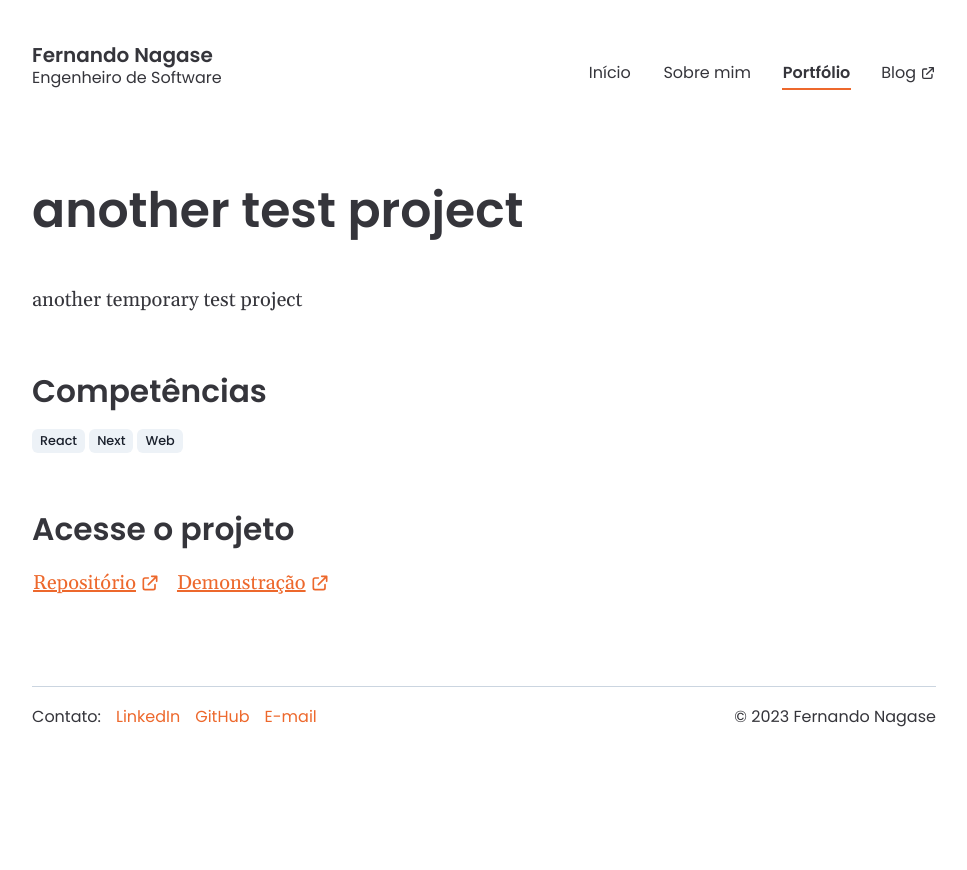
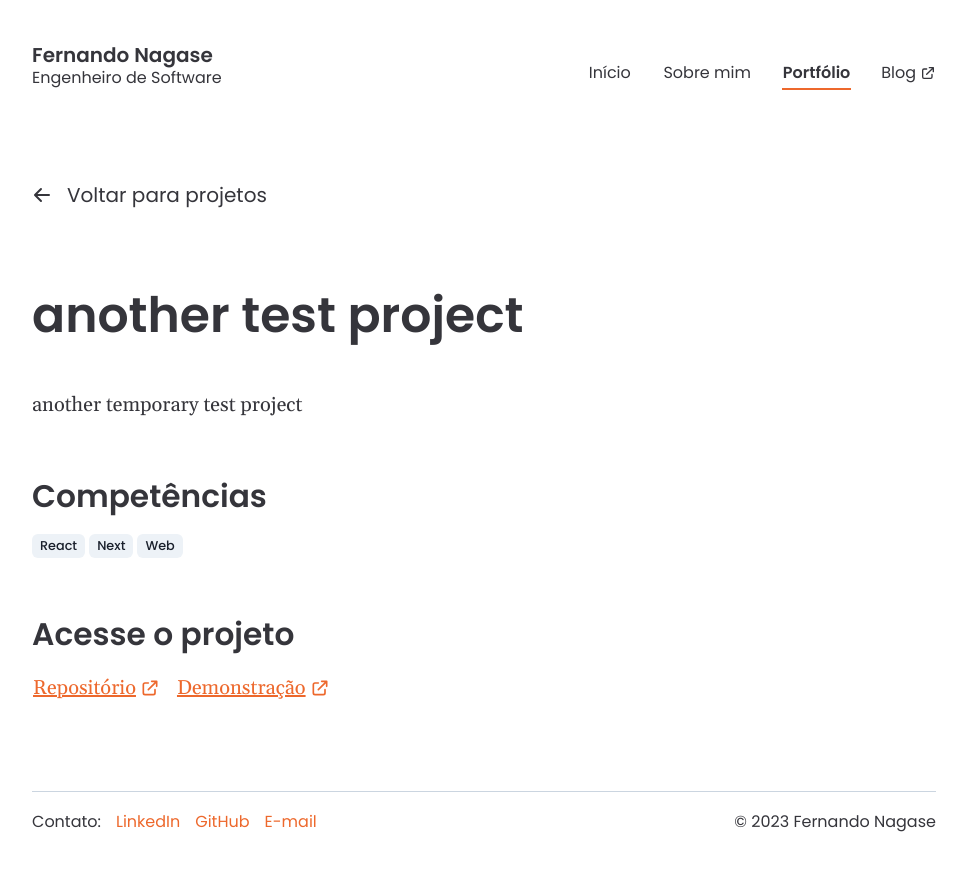
Before and after one commit to fernandonagase/ngsfer.com, a Next.js app: page /portfolio/another-test in a window 1280 px wide. Shown: the top 870 px of the page, without its empty margins (156-1123 px from the left). Before the commit the page ends 800 px from the top, so only its background shows below. Built offline with nearby package versions, Linux system fonts and the light colour scheme.

Commit message:
add 'back to projects' link

```diff
--- a/pages/portfolio/[slug].tsx
+++ b/pages/portfolio/[slug].tsx
@@ -1,7 +1,8 @@
 import { Box, Flex, Icon, Link, Text } from '@chakra-ui/react'
 import { GetStaticPaths, GetStaticProps, InferGetStaticPropsType } from 'next'
 import Head from 'next/head'
-import { HiOutlineExternalLink } from 'react-icons/hi'
+import NextLink from 'next/link'
+import { HiOutlineExternalLink, HiArrowLeft } from 'react-icons/hi'
 
 import Skills from '@/components/Skills'
 import { getPaths, getProjectFrom } from '@/lib/portfolio'
@@ -50,6 +51,18 @@ export default function Project(
             </Head>
 
             <article>
+                <Link
+                    href="/portfolio"
+                    variant="back"
+                    display="inline-flex"
+                    alignItems="center"
+                    gap={['baseline-1', null, null, 'baseline-1-lg']}
+                    mb={['baseline-5', null, null, 'baseline-5-lg']}
+                    as={NextLink}
+                >
+                    <Icon as={HiArrowLeft} />
+                    Voltar para projetos
+                </Link>
                 <Heading>{project.name}</Heading>
                 <Text textStyle="typescale-3" mb="baseline-4">
                     {project.description}
--- a/theme/components/Link/index.ts
+++ b/theme/components/Link/index.ts
@@ -3,6 +3,7 @@ import { defineStyleConfig } from '@chakra-ui/react'
 import inline from './variants/inline'
 import navigation from './variants/navigation'
 import navigationActive from './variants/navigation-active'
+import back from './variants/back'
 
 export default defineStyleConfig({
     baseStyle: {
@@ -15,6 +16,7 @@ export default defineStyleConfig({
         inline,
         navigation,
         navigationActive,
+        back,
     },
     defaultProps: {
         variant: 'inline',
--- /dev/null
+++ b/theme/components/Link/variants/back.ts
@@ -0,0 +1,15 @@
+import { defineStyle } from '@chakra-ui/react'
+
+const focusedStyles = defineStyle({
+    textDecoration: 'underline',
+    color: 'primary.700',
+})
+
+const backLink = defineStyle({
+    fontFamily: 'auxiliary',
+    textStyle: 'typescale-3',
+    _hover: focusedStyles,
+    _focusVisible: focusedStyles,
+})
+
+export default backLink
```
